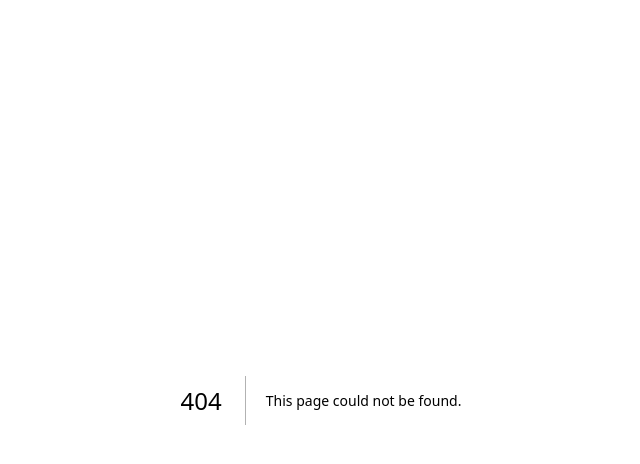
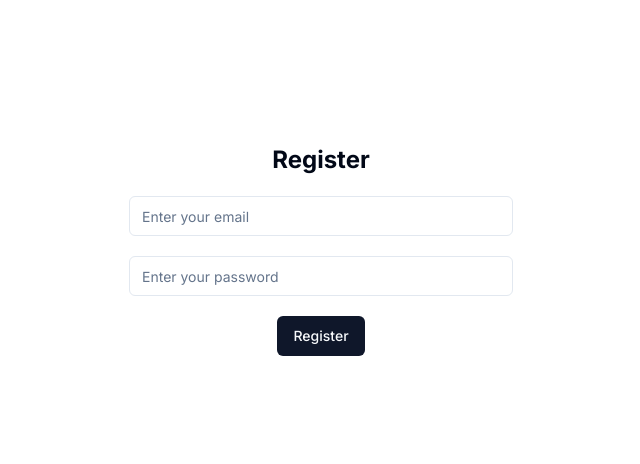
Before and after one commit to Level237/hide, a Next.js app: page /register in a window 1280 px wide. Before the commit this address had no page. Shown: the top 464 px of the page, without its empty margins (319-959 px from the left). Built offline with nearby package versions, Linux system fonts and the light colour scheme.

Commit message:
signin in action

```diff
--- /dev/null
+++ b/app/register/page.tsx
@@ -0,0 +1,19 @@
+import { Button } from "@/components/ui/button"
+import { Input } from "@/components/ui/input"
+
+
+export default async function RegisterPage(){
+
+    return (
+        <>
+        <section className="container mt-36 flex items-center flex-col justify-center">
+            <h1 className="text-2xl font-bold text-center">Register</h1>
+<Input type="email" placeholder="Enter your email" className="w-96 mt-5"/>
+<Input type="password" placeholder="Enter your password" className="w-96 mt-5"/>
+
+<Button type="submit" className="mt-5">Register</Button>
+        </section>
+
+        </>
+    )
+}
--- /dev/null
+++ b/components/ui/button.tsx
@@ -0,0 +1,56 @@
+import * as React from "react"
+import { Slot } from "@radix-ui/react-slot"
+import { cva, type VariantProps } from "class-variance-authority"
+
+import { cn } from "@/lib/utils"
+
+const buttonVariants = cva(
+  "inline-flex items-center justify-center whitespace-nowrap rounded-md text-sm font-medium ring-offset-background transition-colors focus-visible:outline-none focus-visible:ring-2 focus-visible:ring-ring focus-visible:ring-offset-2 disabled:pointer-events-none disabled:opacity-50",
+  {
+    variants: {
+      variant: {
+        default: "bg-primary text-primary-foreground hover:bg-primary/90",
+        destructive:
+          "bg-destructive text-destructive-foreground hover:bg-destructive/90",
+        outline:
+          "border border-input bg-background hover:bg-accent hover:text-accent-foreground",
+        secondary:
+          "bg-secondary text-secondary-foreground hover:bg-secondary/80",
+        ghost: "hover:bg-accent hover:text-accent-foreground",
+        link: "text-primary underline-offset-4 hover:underline",
+      },
+      size: {
+        default: "h-10 px-4 py-2",
+        sm: "h-9 rounded-md px-3",
+        lg: "h-11 rounded-md px-8",
+        icon: "h-10 w-10",
+      },
+    },
+    defaultVariants: {
+      variant: "default",
+      size: "default",
+    },
+  }
+)
+
+export interface ButtonProps
+  extends React.ButtonHTMLAttributes<HTMLButtonElement>,
+    VariantProps<typeof buttonVariants> {
+  asChild?: boolean
+}
+
+const Button = React.forwardRef<HTMLButtonElement, ButtonProps>(
+  ({ className, variant, size, asChild = false, ...props }, ref) => {
+    const Comp = asChild ? Slot : "button"
+    return (
+      <Comp
+        className={cn(buttonVariants({ variant, size, className }))}
+        ref={ref}
+        {...props}
+      />
+    )
+  }
+)
+Button.displayName = "Button"
+
+export { Button, buttonVariants }
--- /dev/null
+++ b/components/ui/input.tsx
@@ -0,0 +1,25 @@
+import * as React from "react"
+
+import { cn } from "@/lib/utils"
+
+export interface InputProps
+  extends React.InputHTMLAttributes<HTMLInputElement> {}
+
+const Input = React.forwardRef<HTMLInputElement, InputProps>(
+  ({ className, type, ...props }, ref) => {
+    return (
+      <input
+        type={type}
+        className={cn(
+          "flex h-10 w-full rounded-md border border-input bg-background px-3 py-2 text-sm ring-offset-background file:border-0 file:bg-transparent file:text-sm file:font-medium placeholder:text-muted-foreground focus-visible:outline-none focus-visible:ring-2 focus-visible:ring-ring focus-visible:ring-offset-2 disabled:cursor-not-allowed disabled:opacity-50",
+          className
+        )}
+        ref={ref}
+        {...props}
+      />
+    )
+  }
+)
+Input.displayName = "Input"
+
+export { Input }
--- /dev/null
+++ b/lib/utils.ts
@@ -0,0 +1,6 @@
+import { type ClassValue, clsx } from "clsx"
+import { twMerge } from "tailwind-merge"
+
+export function cn(...inputs: ClassValue[]) {
+  return twMerge(clsx(inputs))
+}
--- a/package.json
+++ b/package.json
@@ -10,14 +10,20 @@
   },
   "dependencies": {
     "@prisma/client": "^5.11.0",
+    "@radix-ui/react-slot": "^1.0.2",
     "bcrypt": "^5.1.1",
+    "class-variance-authority": "^0.7.0",
+    "clsx": "^2.1.0",
     "framer-motion": "^11.0.24",
+    "lucide-react": "^0.363.0",
     "next": "14.1.4",
     "next-auth": "^5.0.0-beta.16",
     "prisma": "^5.11.0",
     "react": "^18",
     "react-dom": "^18",
     "shadcn-ui": "^0.8.0",
+    "tailwind-merge": "^2.2.2",
+    "tailwindcss-animate": "^1.0.7",
     "zod": "^3.22.4"
   },
   "devDependencies": {
--- a/styles/globals.css
+++ b/styles/globals.css
@@ -2,32 +2,75 @@
 @tailwind components;
 @tailwind utilities;
 
-:root {
-  --foreground-rgb: 0, 0, 0;
-  --background-start-rgb: 214, 219, 220;
-  --background-end-rgb: 255, 255, 255;
-}
+@layer base {
+  :root {
+    --background: 0 0% 100%;
+    --foreground: 222.2 84% 4.9%;
 
-@media (prefers-color-scheme: dark) {
-  :root {
-    --foreground-rgb: 255, 255, 255;
-    --background-start-rgb: 0, 0, 0;
-    --background-end-rgb: 0, 0, 0;
+    --card: 0 0% 100%;
+    --card-foreground: 222.2 84% 4.9%;
+
+    --popover: 0 0% 100%;
+    --popover-foreground: 222.2 84% 4.9%;
+
+    --primary: 222.2 47.4% 11.2%;
+    --primary-foreground: 210 40% 98%;
+
+    --secondary: 210 40% 96.1%;
+    --secondary-foreground: 222.2 47.4% 11.2%;
+
+    --muted: 210 40% 96.1%;
+    --muted-foreground: 215.4 16.3% 46.9%;
+
+    --accent: 210 40% 96.1%;
+    --accent-foreground: 222.2 47.4% 11.2%;
+
+    --destructive: 0 84.2% 60.2%;
+    --destructive-foreground: 210 40% 98%;
+
+    --border: 214.3 31.8% 91.4%;
+    --input: 214.3 31.8% 91.4%;
+    --ring: 222.2 84% 4.9%;
+
+    --radius: 0.5rem;
+  }
+
+  .dark {
+    --background: 222.2 84% 4.9%;
+    --foreground: 210 40% 98%;
+
+    --card: 222.2 84% 4.9%;
+    --card-foreground: 210 40% 98%;
+
+    --popover: 222.2 84% 4.9%;
+    --popover-foreground: 210 40% 98%;
+
+    --primary: 210 40% 98%;
+    --primary-foreground: 222.2 47.4% 11.2%;
+
+    --secondary: 217.2 32.6% 17.5%;
+    --secondary-foreground: 210 40% 98%;
+
+    --muted: 217.2 32.6% 17.5%;
+    --muted-foreground: 215 20.2% 65.1%;
+
+    --accent: 217.2 32.6% 17.5%;
+    --accent-foreground: 210 40% 98%;
+
+    --destructive: 0 62.8% 30.6%;
+    --destructive-foreground: 210 40% 98%;
+
+    --border: 217.2 32.6% 17.5%;
+    --input: 217.2 32.6% 17.5%;
+    --ring: 212.7 26.8% 83.9%;
   }
 }
 
-body {
-  color: rgb(var(--foreground-rgb));
-  background: linear-gradient(
-      to bottom,
-      transparent,
-      rgb(var(--background-end-rgb))
-    )
-    rgb(var(--background-start-rgb));
-}
-
-@layer utilities {
-  .text-balance {
-    text-wrap: balance;
+@layer base {
+  * {
+    @apply border-border;
+  }
+  body {
+    @apply bg-background text-foreground;
   }
 }
--- a/tailwind.config.ts
+++ b/tailwind.config.ts
@@ -1,20 +1,80 @@
-import type { Config } from "tailwindcss";
+import type { Config } from "tailwindcss"
 
-const config: Config = {
+const config = {
+  darkMode: ["class"],
   content: [
-    "./pages/**/*.{js,ts,jsx,tsx,mdx}",
-    "./components/**/*.{js,ts,jsx,tsx,mdx}",
-    "./app/**/*.{js,ts,jsx,tsx,mdx}",
-  ],
+    './pages/**/*.{ts,tsx}',
+    './components/**/*.{ts,tsx}',
+    './app/**/*.{ts,tsx}',
+    './src/**/*.{ts,tsx}',
+	],
+  prefix: "",
   theme: {
+    container: {
+      center: true,
+      padding: "2rem",
+      screens: {
+        "2xl": "1400px",
+      },
+    },
     extend: {
-      backgroundImage: {
-        "gradient-radial": "radial-gradient(var(--tw-gradient-stops))",
-        "gradient-conic":
-          "conic-gradient(from 180deg at 50% 50%, var(--tw-gradient-stops))",
+      colors: {
+        border: "hsl(var(--border))",
+        input: "hsl(var(--input))",
+        ring: "hsl(var(--ring))",
+        background: "hsl(var(--background))",
+        foreground: "hsl(var(--foreground))",
+        primary: {
+          DEFAULT: "hsl(var(--primary))",
+          foreground: "hsl(var(--primary-foreground))",
+        },
+        secondary: {
+          DEFAULT: "hsl(var(--secondary))",
+          foreground: "hsl(var(--secondary-foreground))",
+        },
+        destructive: {
+          DEFAULT: "hsl(var(--destructive))",
+          foreground: "hsl(var(--destructive-foreground))",
+        },
+        muted: {
+          DEFAULT: "hsl(var(--muted))",
+          foreground: "hsl(var(--muted-foreground))",
+        },
+        accent: {
+          DEFAULT: "hsl(var(--accent))",
+          foreground: "hsl(var(--accent-foreground))",
+        },
+        popover: {
+          DEFAULT: "hsl(var(--popover))",
+          foreground: "hsl(var(--popover-foreground))",
+        },
+        card: {
+          DEFAULT: "hsl(var(--card))",
+          foreground: "hsl(var(--card-foreground))",
+        },
+      },
+      borderRadius: {
+        lg: "var(--radius)",
+        md: "calc(var(--radius) - 2px)",
+        sm: "calc(var(--radius) - 4px)",
+      },
+      keyframes: {
+        "accordion-down": {
+          from: { height: "0" },
+          to: { height: "var(--radix-accordion-content-height)" },
+        },
+        "accordion-up": {
+          from: { height: "var(--radix-accordion-content-height)" },
+          to: { height: "0" },
+        },
+      },
+      animation: {
+        "accordion-down": "accordion-down 0.2s ease-out",
+        "accordion-up": "accordion-up 0.2s ease-out",
       },
     },
   },
-  plugins: [],
-};
-export default config;
+  plugins: [require("tailwindcss-animate")],
+} satisfies Config
+
+export default config
```
Also changed, not shown: actions/auth/register.ts (added, +13 -0 lines), app/api/auth/[...nextAuth]/route.ts (added), components.json (added), 1 other file (tests, documents, lock files or other folders).
